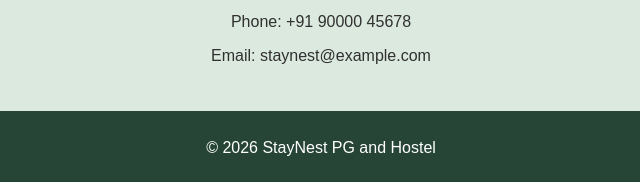
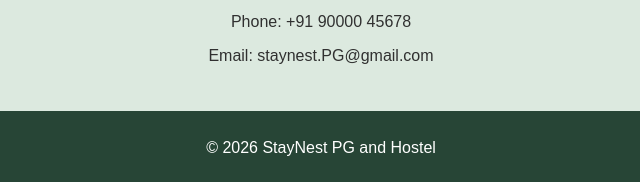
Before and after one commit to Deepu4653/PG_Hostel_Website, a plain HTML site: page index.html in a window 1280 px wide. Shown: the part 1516-1698 px from the top of the page, 319-959 px from the left. Drawn offline with Linux system fonts and the light colour scheme.

Commit message:
Update index.html

```diff
--- a/index.html
+++ b/index.html
@@ -69,7 +69,7 @@
         <h2>Visit StayNest</h2>
         <p>Address: Student Street, Vijayawada</p>
         <p>Phone: +91 90000 45678</p>
-        <p>Email: staynest@example.com</p>
+        <p>Email: staynest.PG@gmail.com</p>
     </div>
 
     <div class="footer">
```
